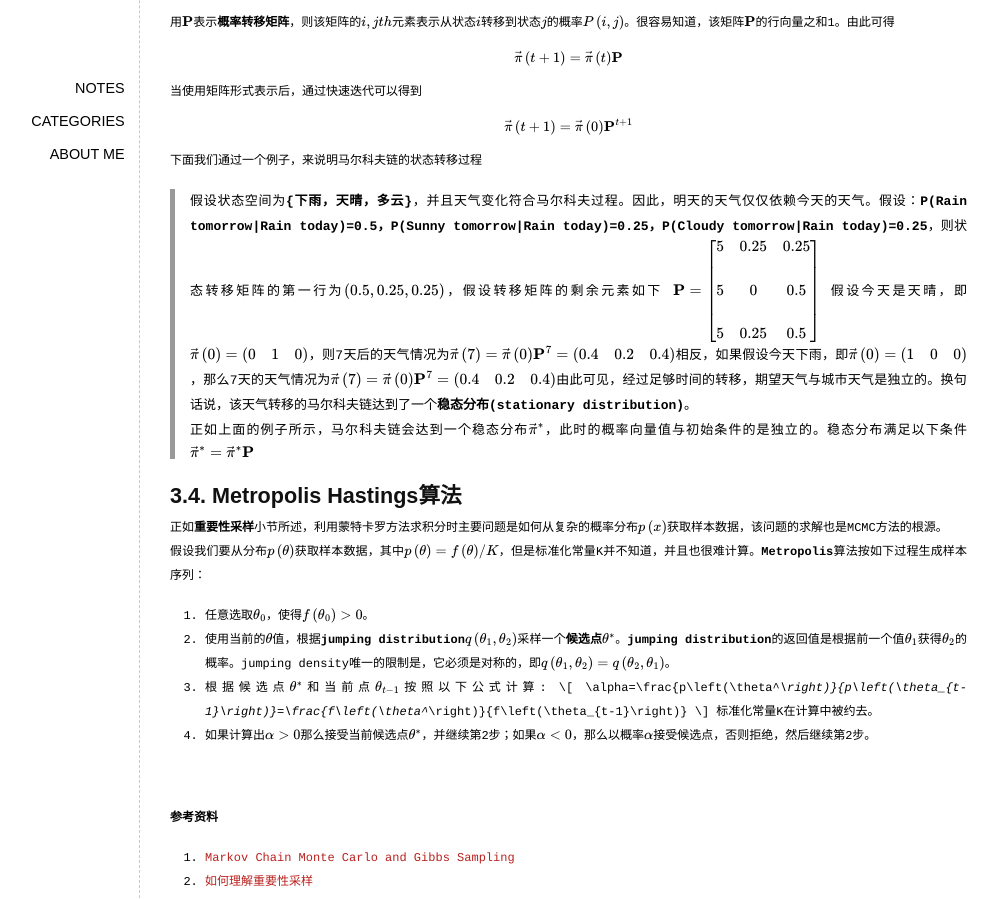
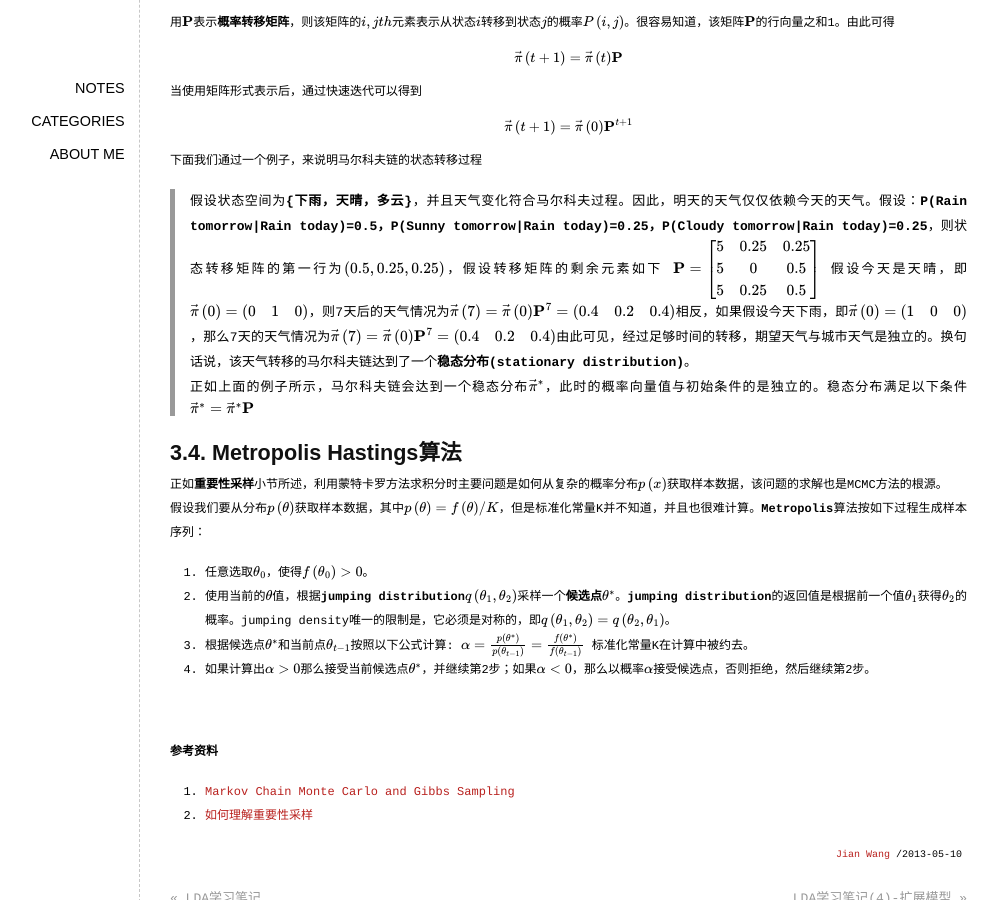
Before and after one commit to elan2wang/note, a Jekyll site: the page built from _posts/2013-05-10-LDA-note-mcmc-gibbs.md, in a window 1280 px wide and 900 px high, scrolled down 1659 px. Shown: the whole window, without its empty margins (111-1109 px from the left). Built offline with Jekyll 4.4.1, drawn with Linux system fonts in a browser that asks for light colours; formulas are drawn with MathJax 3; comment, search, counter and statistics services are not loaded.

```diff
--- a/_posts/2013-05-10-LDA-note-mcmc-gibbs.md
+++ b/_posts/2013-05-10-LDA-note-mcmc-gibbs.md
@@ -83,8 +83,8 @@ P\left( i,j \right)=Pr\left(X_{t+1}=s_j \mid X_t=s_i \right)
 >$$
 >\mathbf{P}=
 >\begin{bmatrix}
->5 & 0.25 & 0.25 \\\\
->5 & 0 & 0.5 \\\\
+>5 & 0.25 & 0.25 \\
+>5 & 0 & 0.5 \\
 >5 & 0.25 & 0.5
 >\end{bmatrix}
 >$$
@@ -97,9 +97,9 @@ P\left( i,j \right)=Pr\left(X_{t+1}=s_j \mid X_t=s_i \right)
 1. 任意选取$\theta_0$，使得$f\left(\theta_0\right)>0$。
 2. 使用当前的$\theta$值，根据**jumping distribution**$q\left(\theta_1, \theta_2\right)$采样一个**候选点$\theta^*$**。**jumping distribution**的返回值是根据前一个值$\theta_1$获得$\theta_2$的概率。jumping density唯一的限制是，它必须是对称的，即$q\left(\theta_1, \theta_2\right)=q\left(\theta_2, \theta_1\right)$。
 3. 根据候选点$\theta^\*$和当前点$\theta_{t-1}$按照以下公式计算:
-\\[
+$$
 \alpha=\frac{p\left(\theta^*\right)}{p\left(\theta_{t-1}\right)}=\frac{f\left(\theta^*\right)}{f\left(\theta_{t-1}\right)}
-\\]
+$$
 标准化常量K在计算中被约去。
 4. 如果计算出$\alpha>0$那么接受当前候选点$\theta^\*$，并继续第2步；如果$\alpha < 0$，那么以概率$\alpha$接受候选点，否则拒绝，然后继续第2步。
 
```
